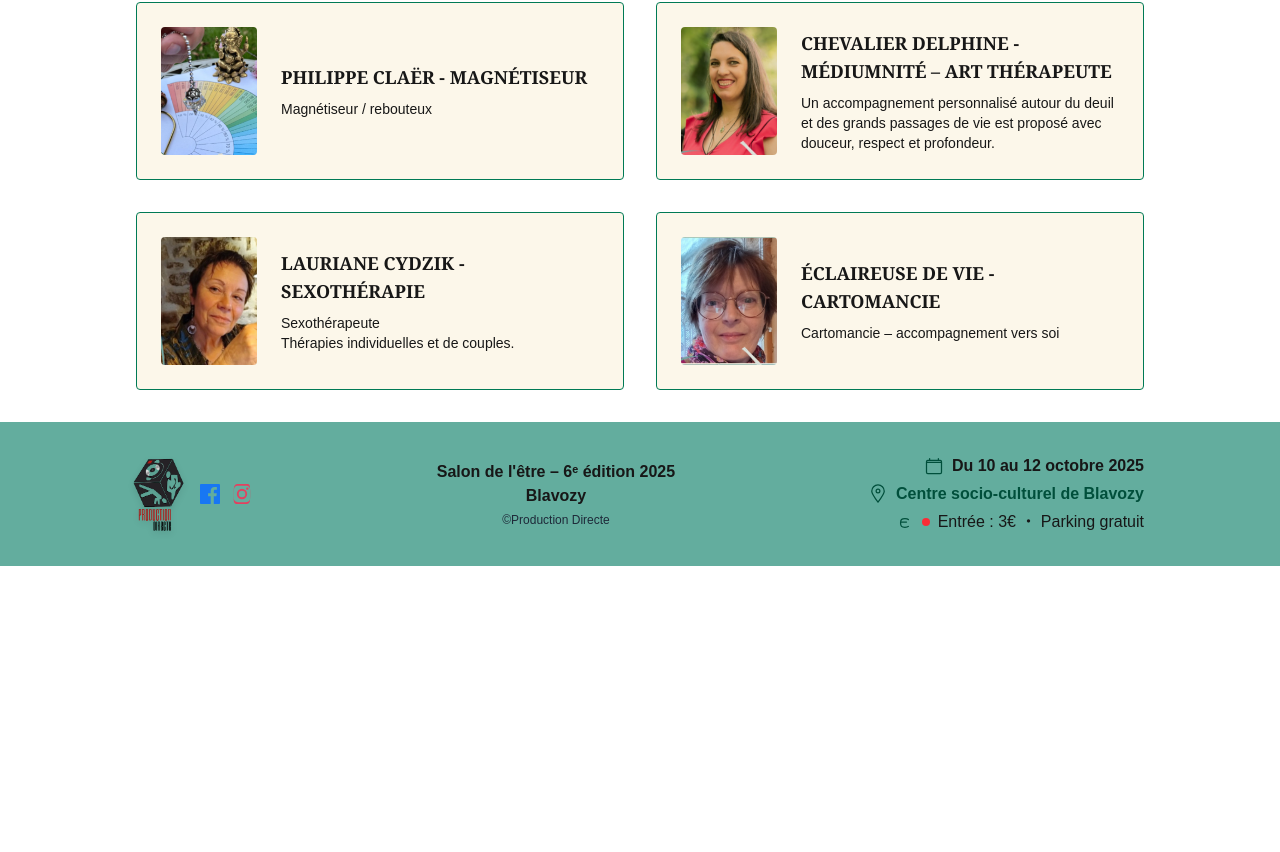
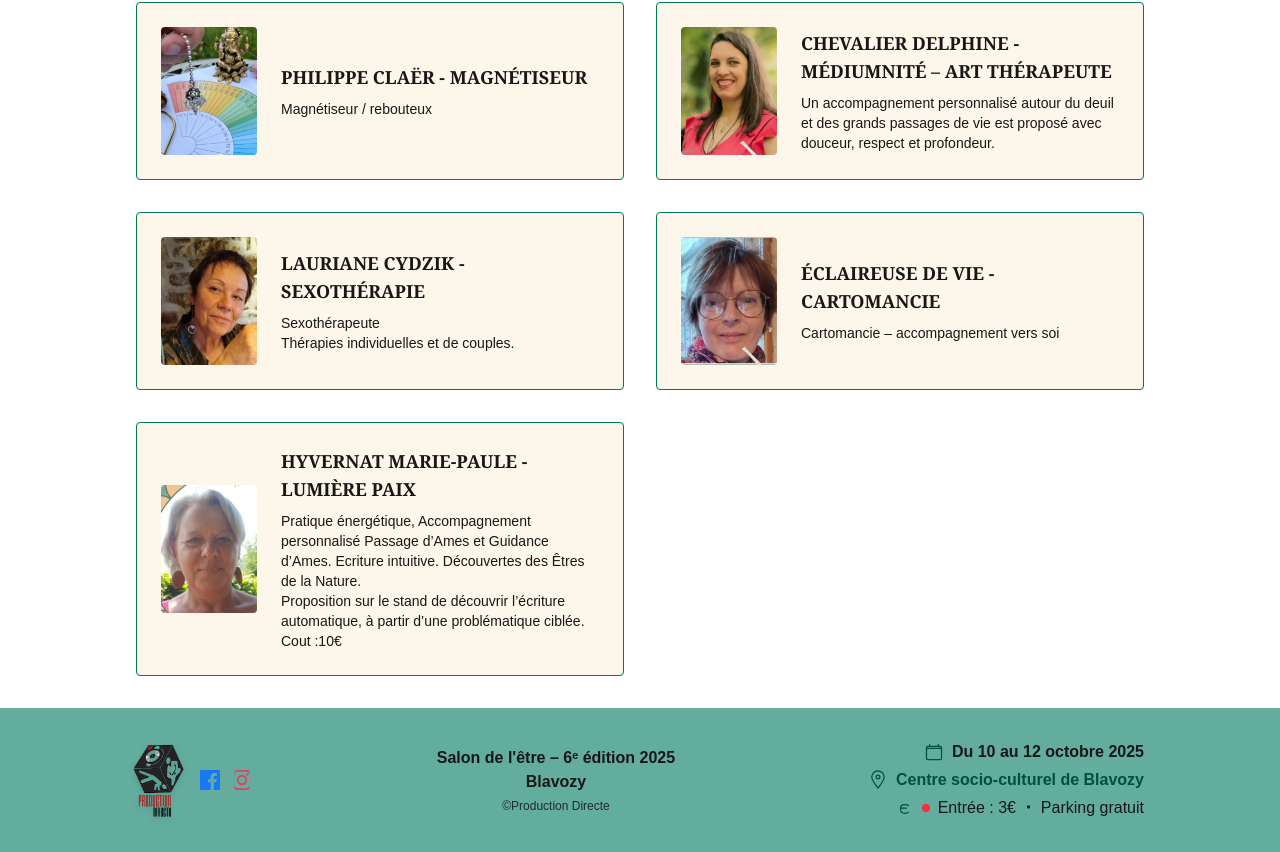
Before and after one commit to takako916/salon-etre, a Next.js app: page /exposants in a window 1280 px wide. Shown: the part 911-1763 px from the top of the page. Before the commit the page ends 1477 px from the top, so only its background shows below. Built offline with nearby package versions, Linux system fonts and the light colour scheme; a web font is replaced by a local one.

Commit message:
exposant added  Changes to be committed: 	new file:   public/images/lumierepaix.png 	modified:   src/app/exposants/page.tsx

```diff
--- a/src/app/exposants/page.tsx
+++ b/src/app/exposants/page.tsx
@@ -54,6 +54,12 @@ La danse de l'Être® permet de se recentrer et libérer ce qui demande d'être
     description: "Cartomancie – accompagnement vers soi",
     imageUrl: "/images/ecailleuredevie.png"
   },
+  {
+    name: "HYVERNAT MARIE-PAULE",
+    activity: "LUMIÈRE PAIX",
+    description: "Pratique énergétique, Accompagnement personnalisé Passage d’Ames et Guidance d’Ames. Ecriture intuitive. Découvertes des Êtres de la Nature.\nProposition sur le stand de découvrir l’écriture automatique, à partir d’une problématique ciblée. Cout :10€",
+    imageUrl: "/images/lumierepaix.png"
+  },
 ];
 
 export default function Exposants() {
```
Also changed, not shown: public/images/lumierepaix.png (added).
